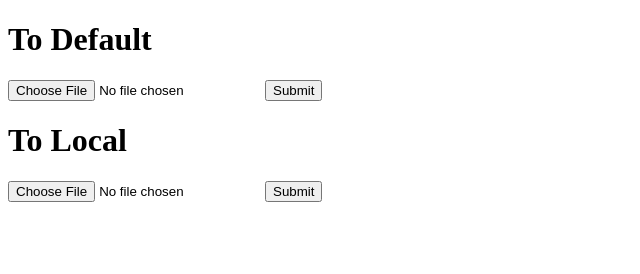
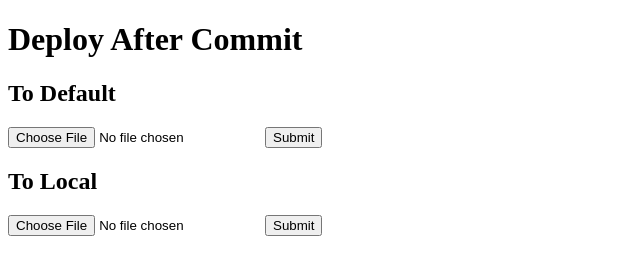
Before and after one commit to ninydev/pv321_azure_code, a website: page wwwroot/index.html in a window 1280 px wide. Shown: the whole page, without its empty margins (0-640 px from the left). Drawn offline with Linux system fonts and the light colour scheme.

Commit message:
Work Task 2

```diff
--- a/wwwroot/index.html
+++ b/wwwroot/index.html
@@ -6,14 +6,16 @@
 </head>
 <body>
 
+<h1> Deploy After Commit</h1>
+
 <form name="sendAvatarDefault">
-    <h1>To Default</h1>
+    <h2>To Default</h2>
     <input type="file" name="avatar">
     <input type="submit">
 </form>
 
 <form name="sendAvatarLocal">
-    <h1>To Local</h1>
+    <h2>To Local</h2>
     <input type="file" name="avatar">
     <input type="submit">
 </form>
```
Also changed, not shown: 1 other file.
